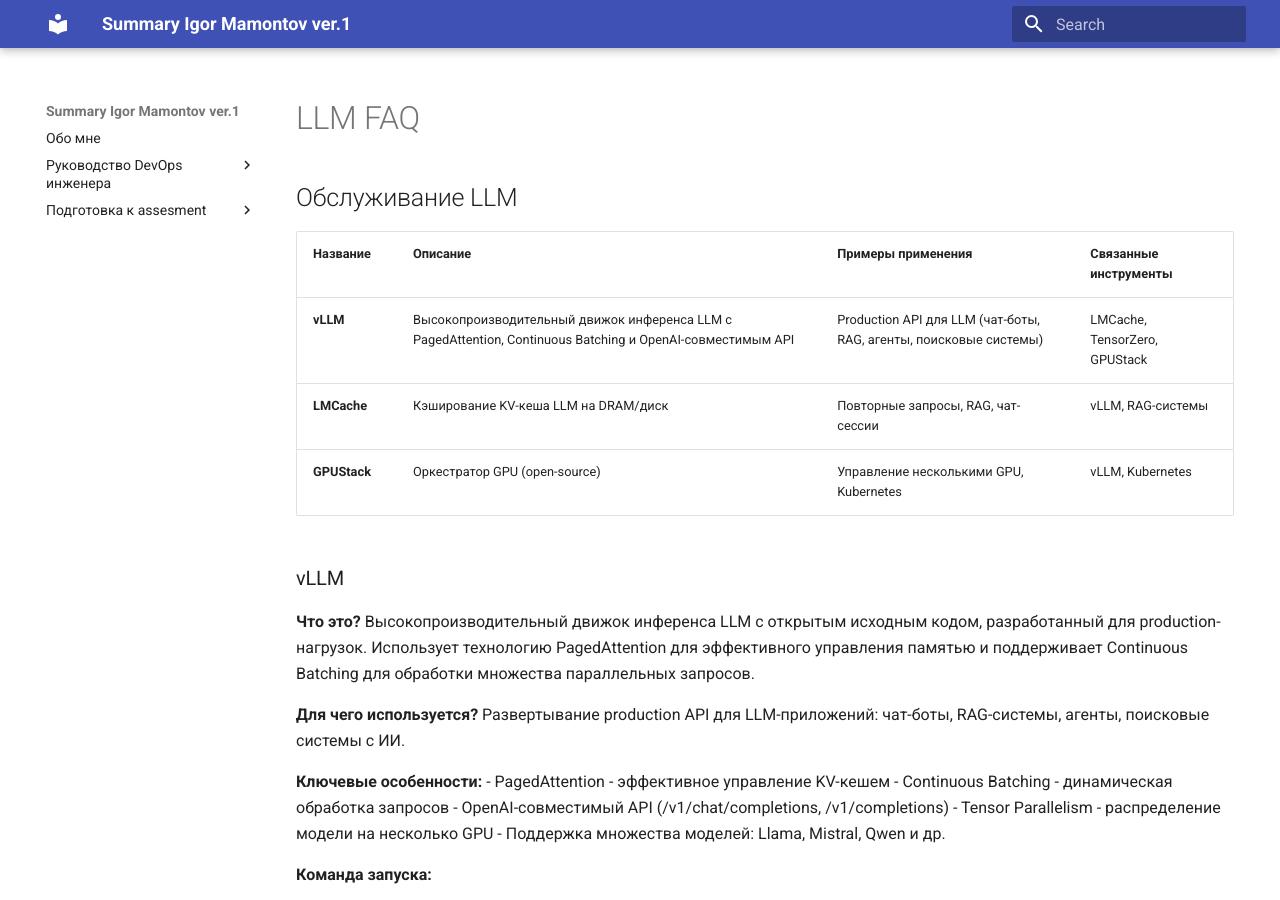
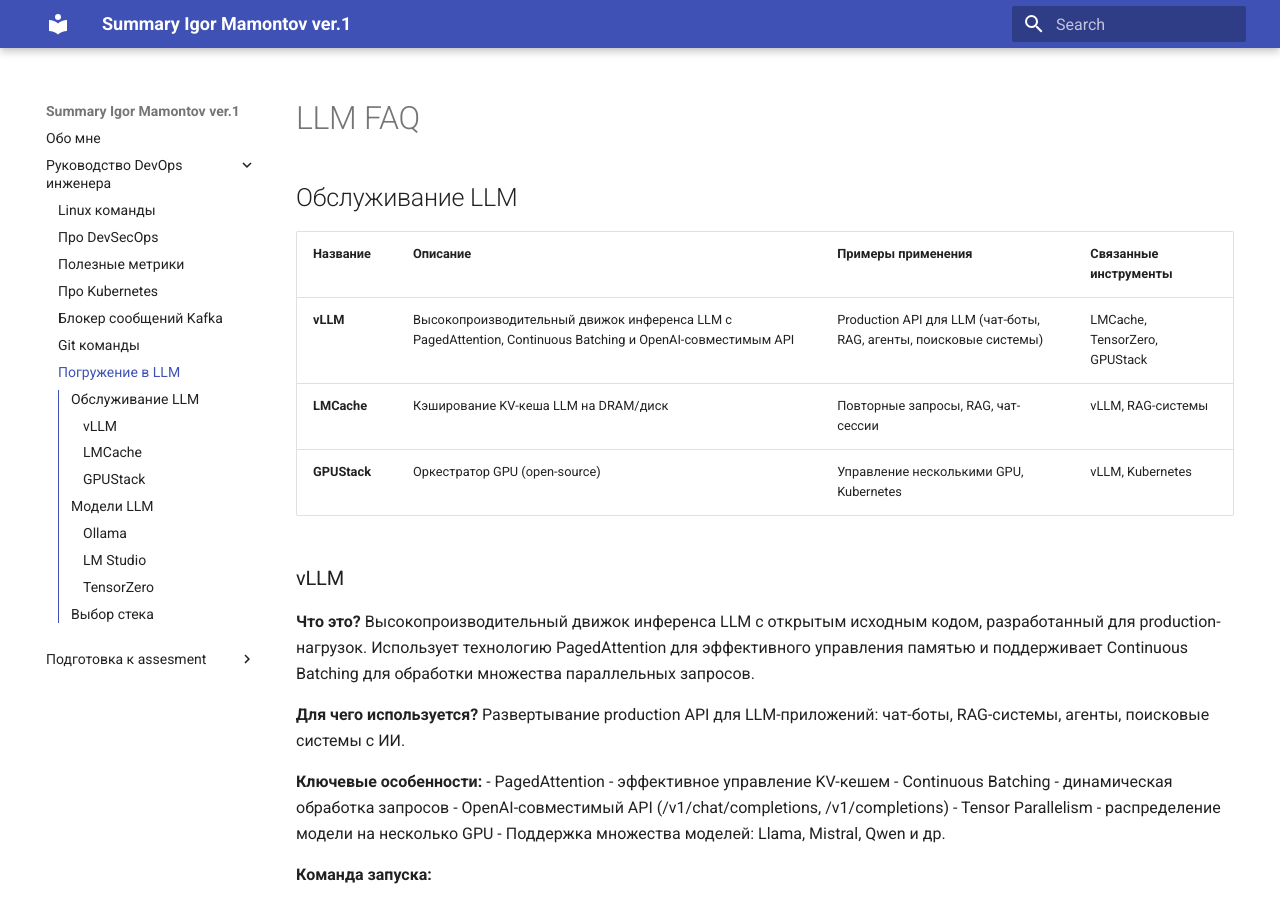
Before and after one commit to Mamontosik/IgorMamontov_Summary, an MkDocs documentation site: the page built from docs/admin_llm_faq.md, in a window 1280 px wide and 900 px high. Built offline with MkDocs 1.6.1 and Material for MkDocs 9.7.7, drawn with Linux system fonts in a browser that asks for light colours.

Commit message:
Корректировки структуры ссылок

```diff
--- a/mkdocs.yml
+++ b/mkdocs.yml
@@ -9,6 +9,7 @@
     - Про Kubernetes: admin_kubernetes.md
     - Блокер сообщений Kafka: admin_kafka.md
     - Git команды: admin_git.md
+    - Погружение в LLM: admin_llm_faq.md
 
   - Подготовка к assesment:
     - Ответы для assesment (unsorted): assesment_unswer.md
```
Also changed, not shown: docs/admin_llm_faq.md (renamed from docs/assesment_llm_faq.md).
